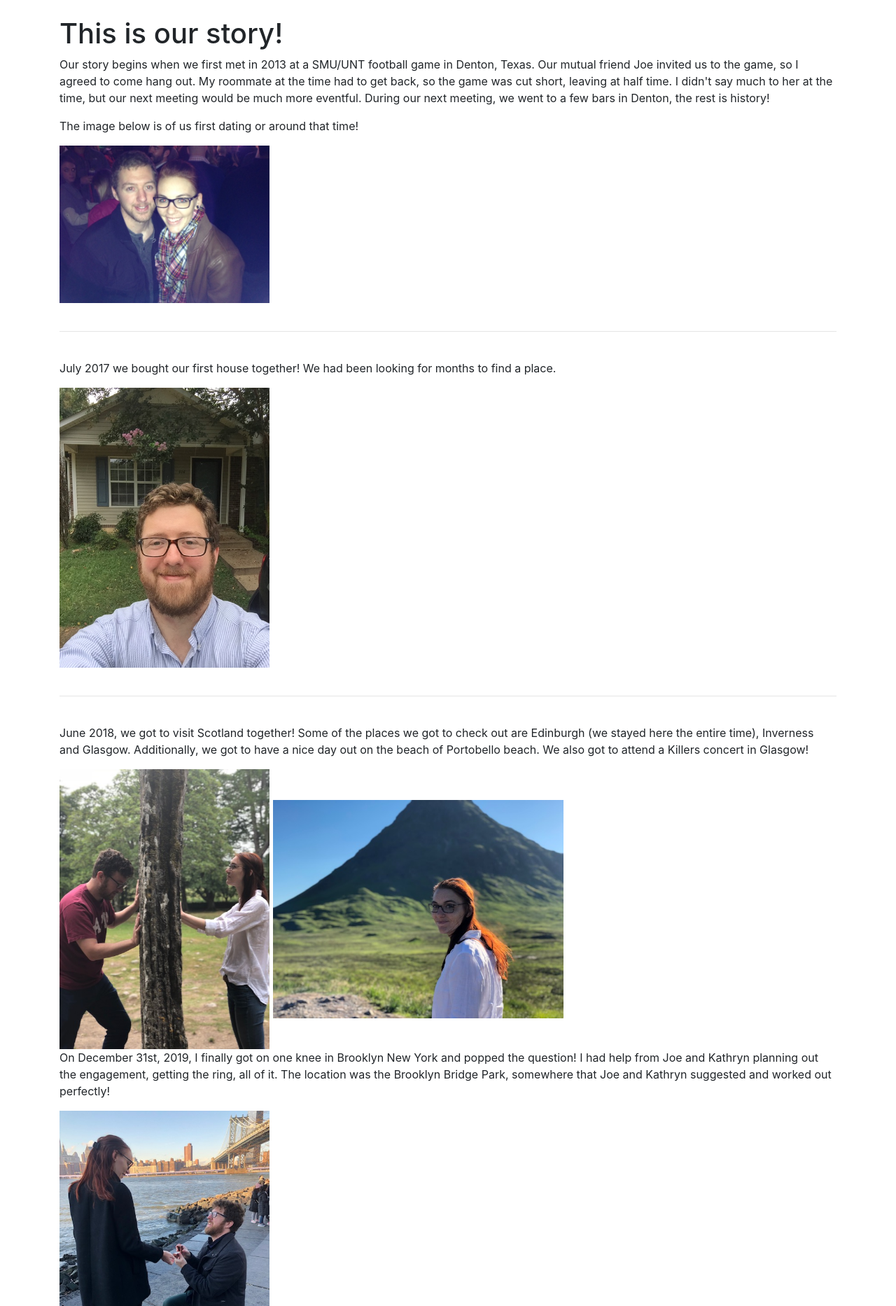
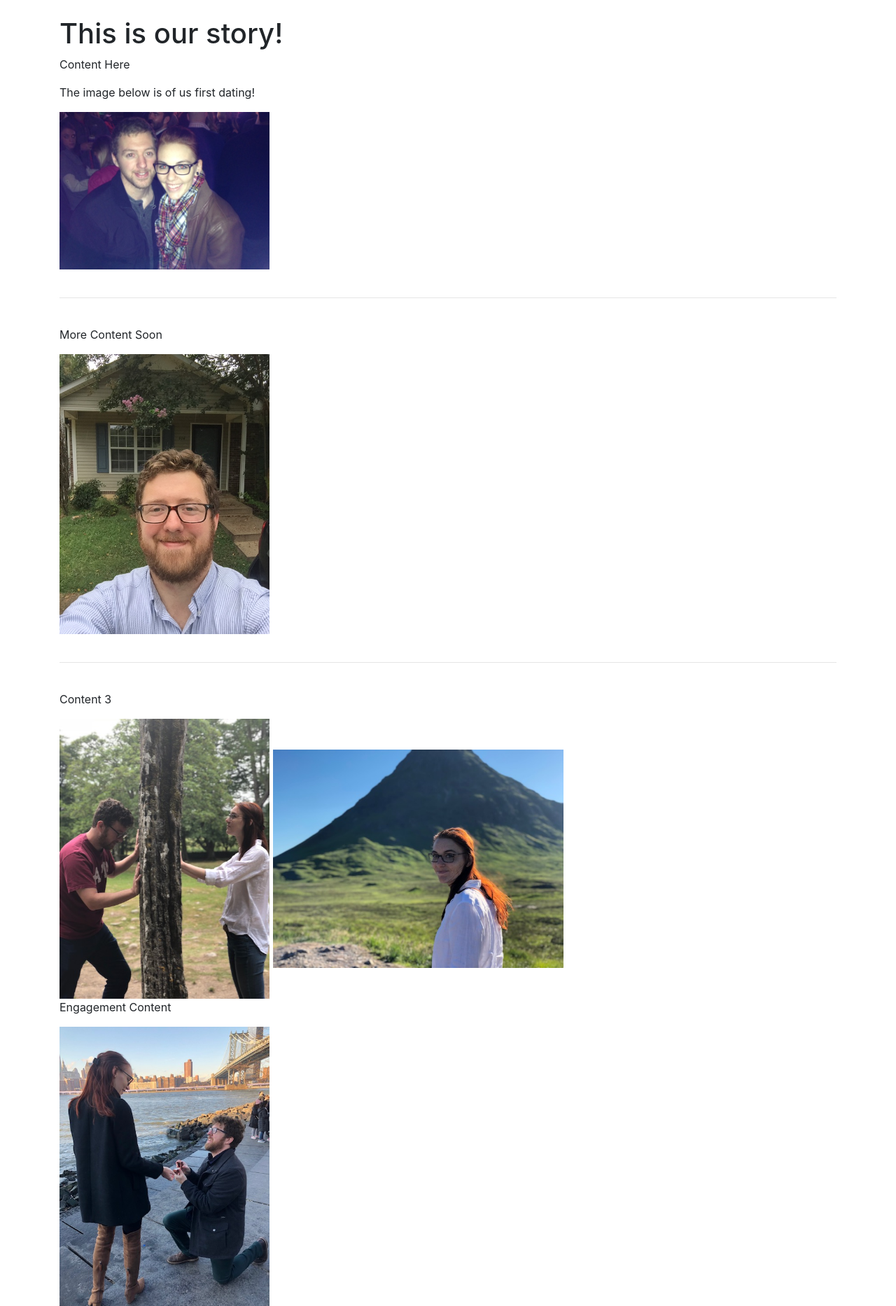
Before and after one commit to tlcowart/weddingsite, a Flask app: page /story in a window 1280 px wide. Shown: the part 56-1922 px from the top of the page at 70% size. Run offline with Flask 2, Linux system fonts and the light colour scheme; some libraries are stand-ins or nearby versions.

Commit message:
Update story.html

```diff
--- a/templates/story.html
+++ b/templates/story.html
@@ -7,36 +7,27 @@
 {% set path = url_for('.static',filename='images/photos') %}
 {% block body  %}
 <h1>This is our story!</h1>
-<p>Our story begins when we first met in 2013 at a SMU/UNT football game in Denton, Texas.
-Our mutual friend Joe invited us to the game, so I agreed to come hang out.
-My roommate at the time had to get back, so the game was cut short, leaving at half time.
-I didn't say much to her at the time, but our next meeting would be much more eventful.
-During our next meeting, we went to a few bars in Denton, the rest is history!</p>
-
-
-<p>The image below is of us first dating or around that time!
+<p>Content Here</p>
+<p>The image below is of us first dating!
 <div class="image center-left">
   <img width=300 src="{{ path }}/1styr.jpg" />
 </div>
 <br>
 <hr>
 <br>
-<p>July 2017 we bought our first house together! We had been looking for months to find a place.
+<p>More Content Soon</p>
 <div class="image">
   <img width=300 src="{{ path }}/house.jpg" />
 </div>
 <br>
 <hr>
 <br>
-<p>June 2018, we got to visit Scotland together! Some of the places we got to check out are Edinburgh (we stayed here the entire time), Inverness and Glasgow.
-Additionally, we got to have a nice day out on the beach of Portobello beach. We also got to attend a Killers concert in Glasgow!</p>
+<p>Content 3</p>
 <div class="image-row">
   <img width=300 src="{{ path }}/inverness_wall.jpg" />
   <img width=415 src="{{ path }}/inverness.jpg" />
 </div>
-<p>On December 31st, 2019, I finally got on one knee in Brooklyn New York and popped the question! I had help from Joe and Kathryn planning out the engagement,
-getting the ring, all of it. The location was the Brooklyn Bridge Park, somewhere that Joe and Kathryn suggested and worked out perfectly!
-</p>
+<p>Engagement Content</p>
 <div class ="image">
     <img width=300 src="{{ path }}/engagement.jpg"  />
 </div>
```
